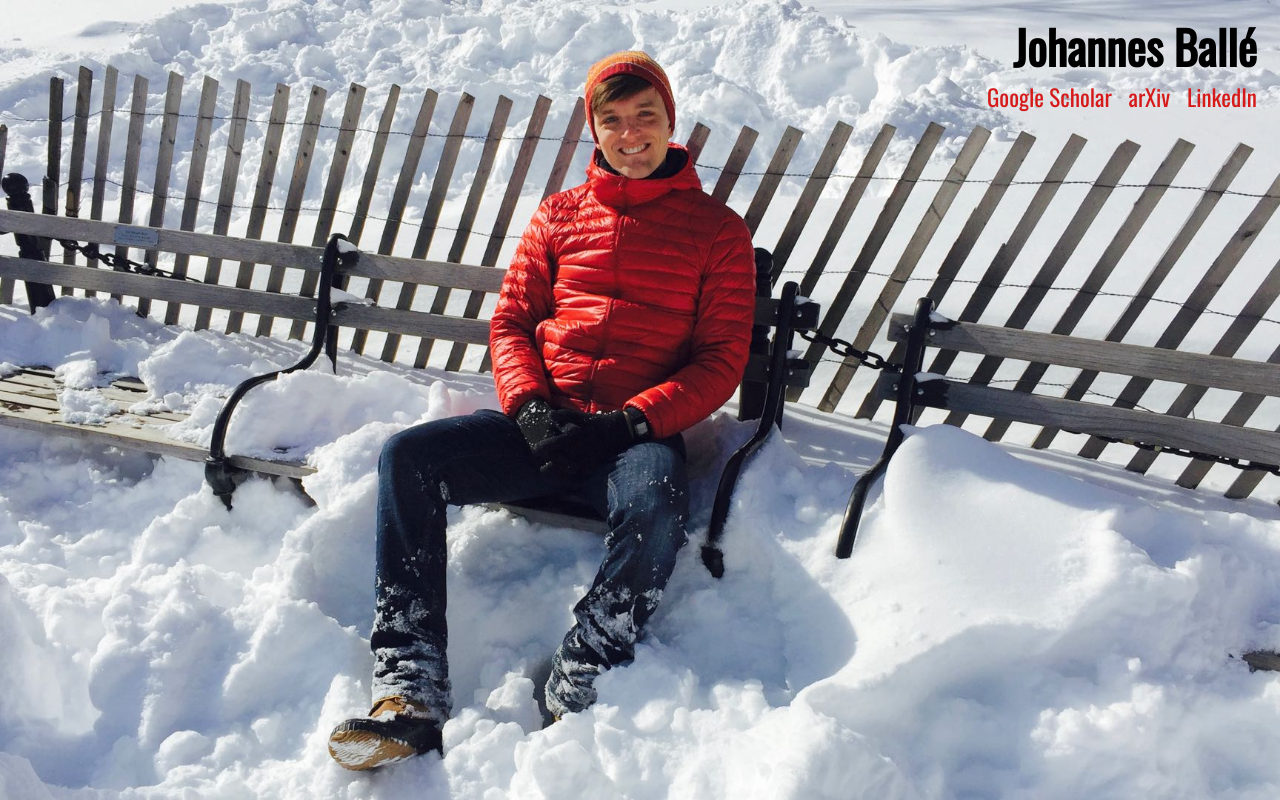
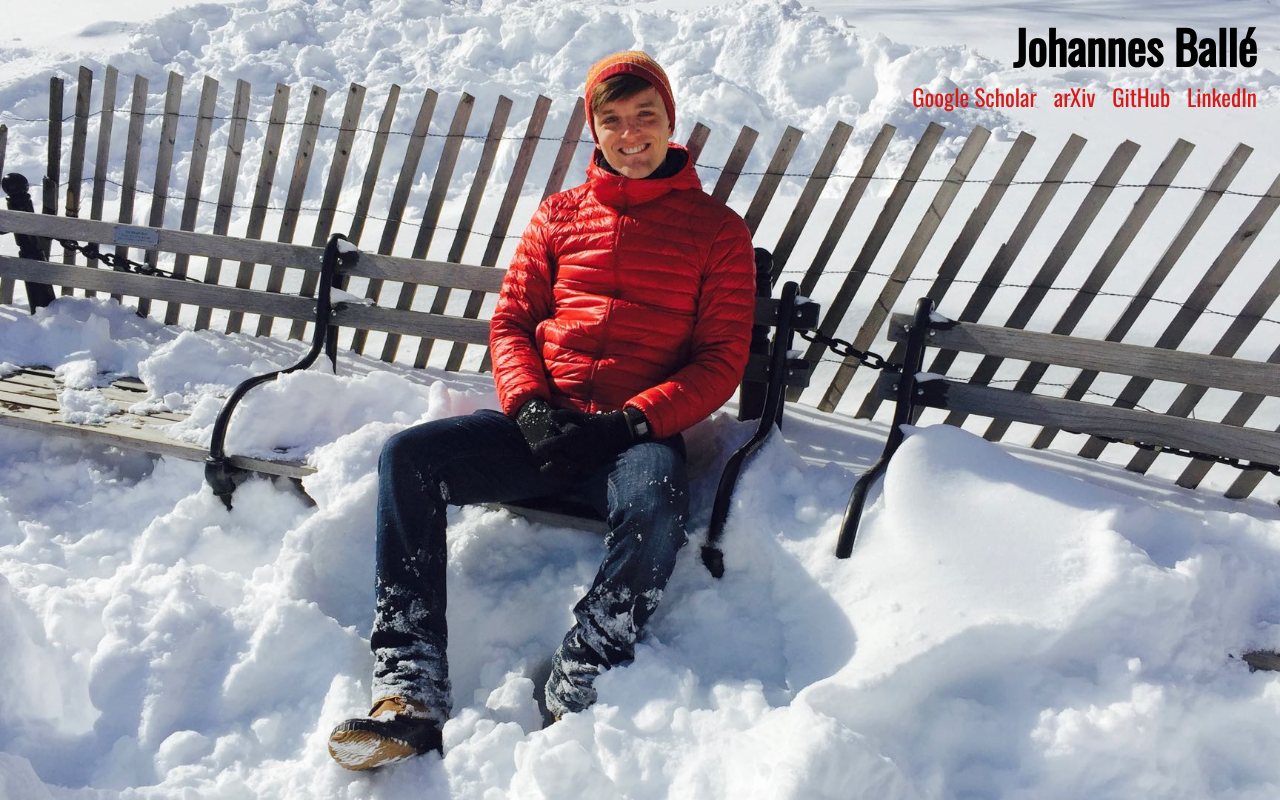
Before and after one commit to jonycgn/jonycgn.github.io, a plain HTML site: page index.html in a window 1280 px wide. Drawn offline with nearby package versions, Linux system fonts and the light colour scheme.

Commit message:
Add GitHub link.

```diff
--- a/index.html
+++ b/index.html
@@ -39,6 +39,7 @@
   <p>
     <a href="https://scholar.google.com/citations?user=uKDe38UAAAAJ">Google Scholar</a>
     <a href="https://arxiv.org/a/balle_j_1.html">arXiv</a>
+    <a href="https://github.com/jonycgn">GitHub</a>
     <a href="https://www.linkedin.com/in/johannesballe">LinkedIn</a>
   </p>
 </body>
```
